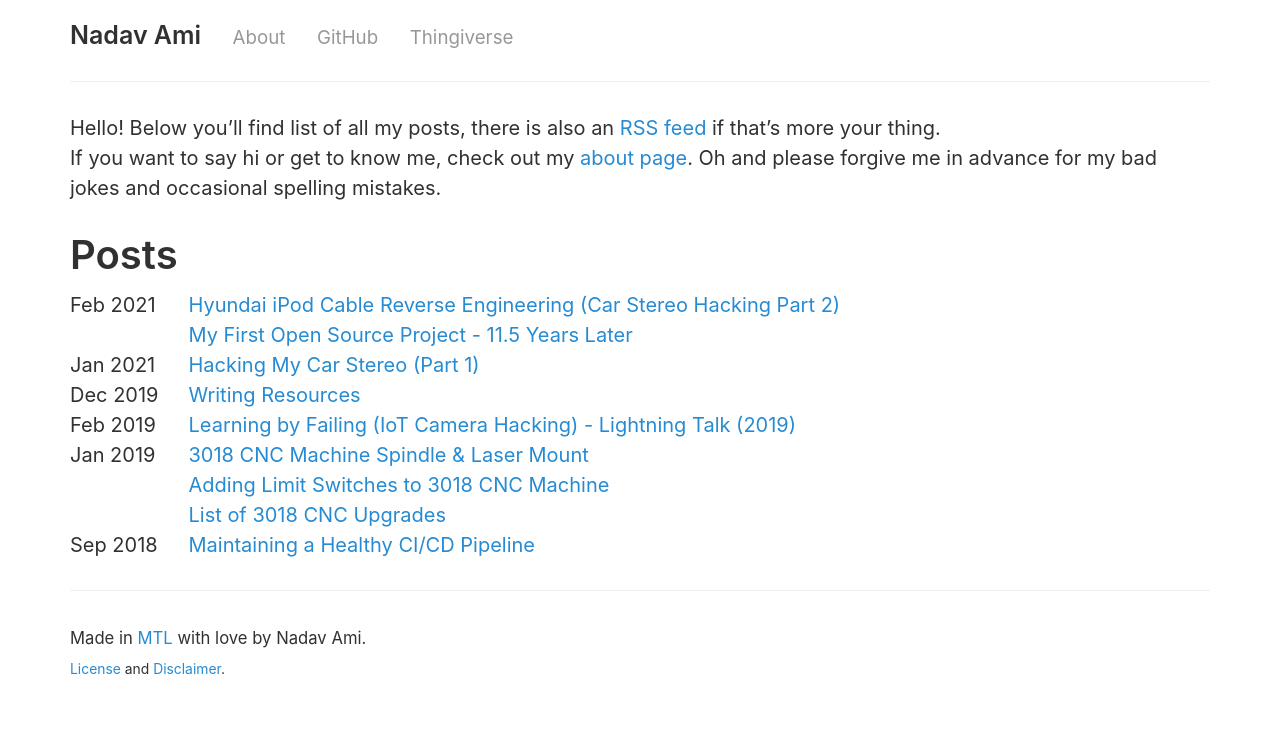
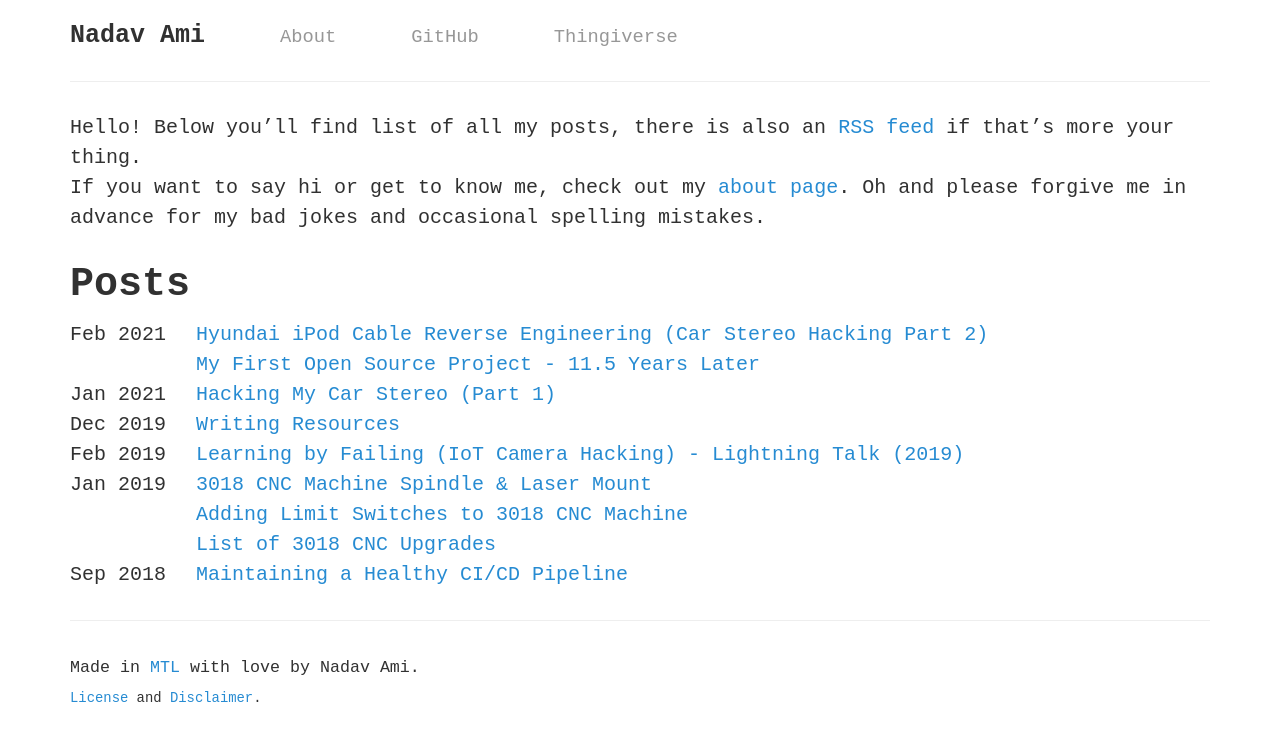
Before and after one commit to nadavami/nadavami.github.io, a Jekyll site: the page built from index.md, in a window 1280 px wide. Shown: the top 741 px of the page. Built offline with Jekyll 4.4.1, drawn with Linux system fonts in a browser that asks for light colours.

Commit message:
Change font to monospace

```diff
--- a/_sass/_variables.scss
+++ b/_sass/_variables.scss
@@ -13,7 +13,7 @@
 // $blue: #6a9fb5;
 $brown: #8f5536;
 
-$root-font-family: -apple-system, BlinkMacSystemFont, "Segoe UI", "Roboto", "Oxygen", "Ubuntu", "Cantarell", "Fira Sans", "Droid Sans", "Helvetica Neue", Arial, sans-serif;
+$root-font-family: monospace;
 $root-font-size: 16px;
 $root-line-height: 1.5;
 
```
